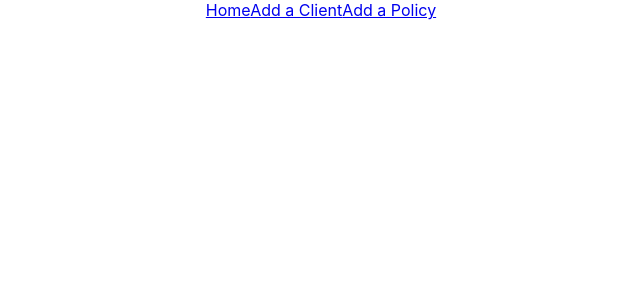
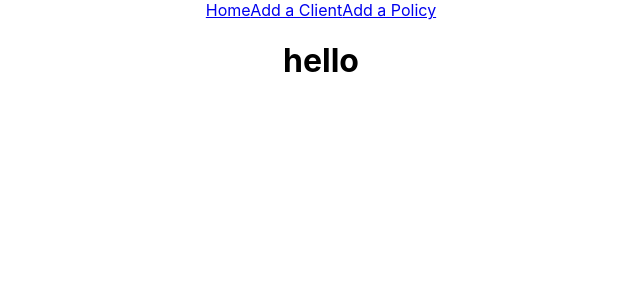
Before and after one commit to mdsteinkamp/phase-3-project-react-frontend, a React (Create React App) app: page /policies in a window 1280 px wide. Shown: the top 300 px of the page, without its empty margins (319-959 px from the left). Built offline with nearby package versions, Linux system fonts and the light colour scheme.

Commit message:
changed from add forms to Clients & Policies components

```diff
--- a/src/components/App.js
+++ b/src/components/App.js
@@ -1,8 +1,8 @@
 import React from 'react';
 import { Route, Routes } from "react-router-dom"
 import '../App.css';
-import AddClientForm from './AddClientForm';
-import AddPolicyForm from './AddPolicyForm';
+import Clients from './Clients';
+import Policies from './Policies';
 import NavBar from './NavBar';
 
 export default function App() {
@@ -10,8 +10,8 @@ export default function App() {
     <div className="App">
       <NavBar/>
       <Routes>
-        <Route path="/addclient" element={<AddClientForm />} />
-        <Route path="/addpolicy" element={<AddPolicyForm />} />
+        <Route path="/clients" element={<Clients />} />
+        <Route path="/policies" element={<Policies />} />
 
       </Routes>
 
--- a/src/components/AddClientForm.js
+++ b/src/components/Clients.js
@@ -1,6 +1,6 @@
 import React from "react";
 
-export default function AddClientForm() {
+export default function Clients() {
 
   return (
     <>
--- a/src/components/AddPolicyForm.js
+++ b/src/components/Policies.js
@@ -1,6 +1,6 @@
 import React from "react";
 
-export default function AddPolicyForm() {
+export default function Policies() {
 
   return (
     <div>
```
